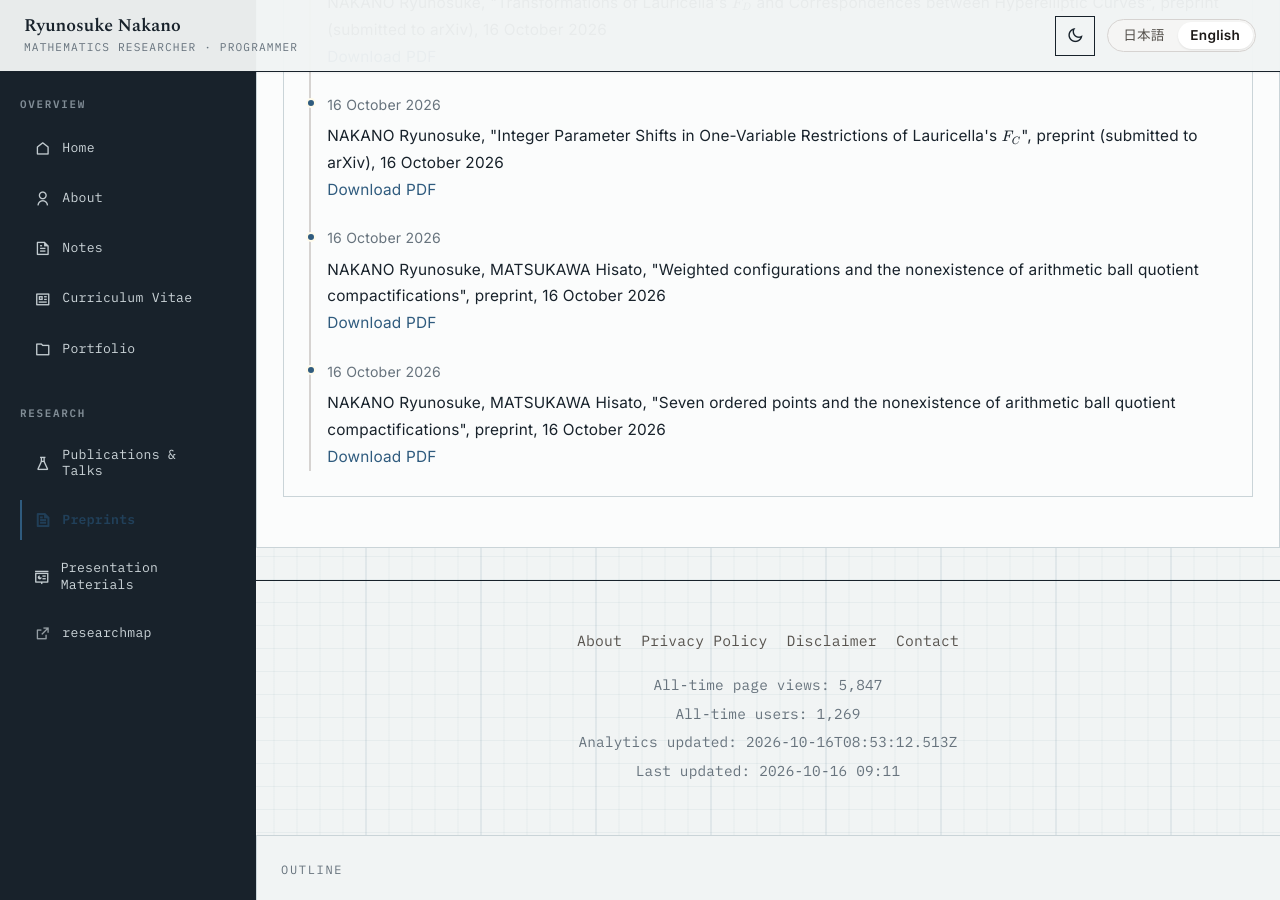
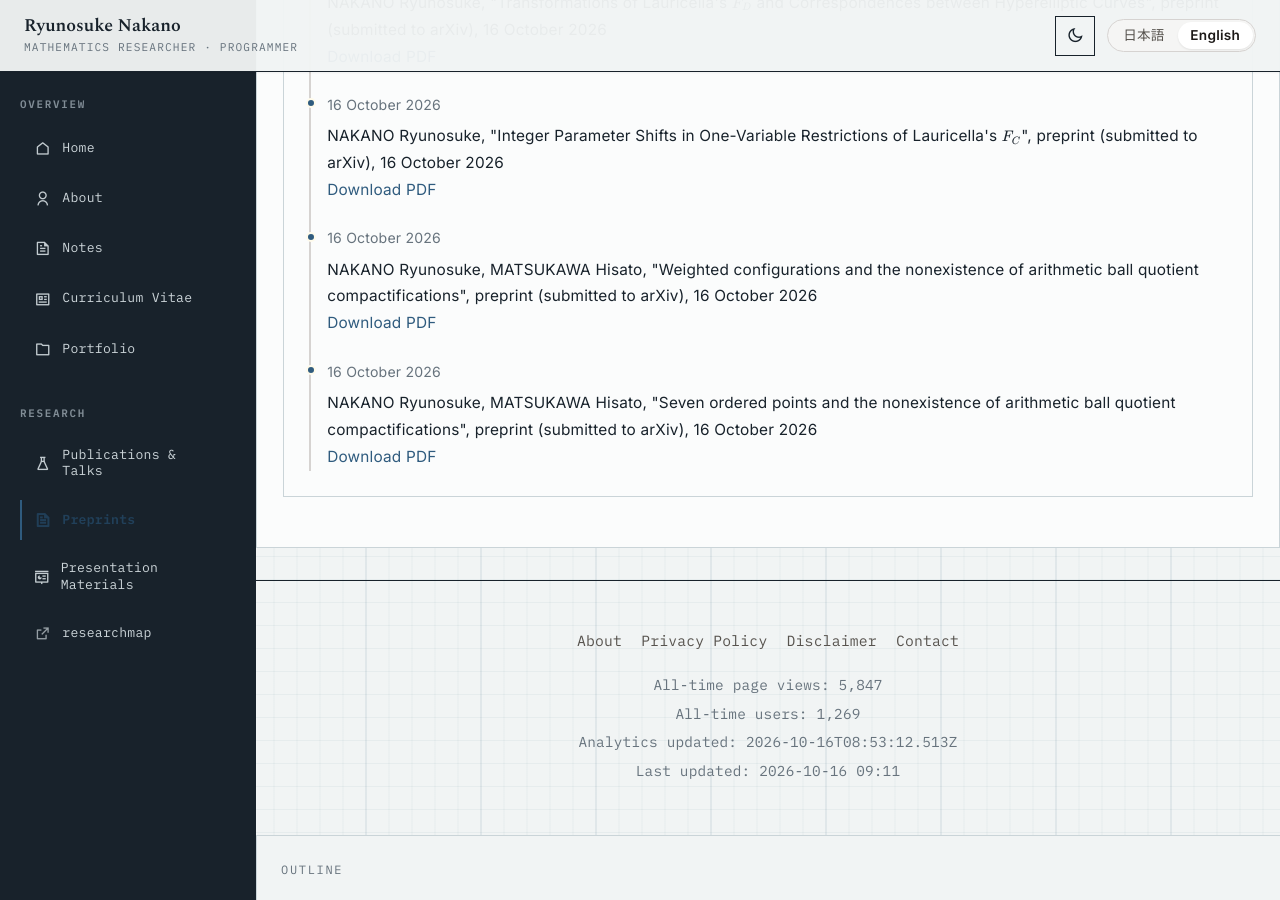
Before and after one commit to NAKANORyunosuke/NAKANORyunosuke.github.io, a Jekyll site: the page built from preprints.html, in a window 1280 px wide and 900 px high, scrolled down 942 px. Built offline with Jekyll 4.4.1, drawn with Linux system fonts in a browser that asks for light colours; nearby versions of some CDN libraries.

Commit message:
松川氏との共著2本を arXiv 投稿中の表記に更新
Co-Authored-By: Claude Opus 5.5 <noreply@anthropic.com>

```diff
--- a/_data/research.yml
+++ b/_data/research.yml
@@ -60,15 +60,15 @@ sections:
                 en: "16 October 2026"
             pdf: "/assets/pdf/preprints/weighted-configurations.pdf"
             description:
-                ja: 'NAKANO Ryunosuke, MATSUKAWA Hisato, "Weighted configurations and the nonexistence of arithmetic ball quotient compactifications", preprint, 2026年10月16日'
-                en: 'NAKANO Ryunosuke, MATSUKAWA Hisato, "Weighted configurations and the nonexistence of arithmetic ball quotient compactifications", preprint, 16 October 2026'
+                ja: 'NAKANO Ryunosuke, MATSUKAWA Hisato, "Weighted configurations and the nonexistence of arithmetic ball quotient compactifications", preprint（arXiv 投稿中）, 2026年10月16日'
+                en: 'NAKANO Ryunosuke, MATSUKAWA Hisato, "Weighted configurations and the nonexistence of arithmetic ball quotient compactifications", preprint (submitted to arXiv), 16 October 2026'
           - date:
                 ja: "2026年10月16日"
                 en: "16 October 2026"
             pdf: "/assets/pdf/preprints/seven-point-configurations.pdf"
             description:
-                ja: 'NAKANO Ryunosuke, MATSUKAWA Hisato, "Seven ordered points and the nonexistence of arithmetic ball quotient compactifications", preprint, 2026年10月16日'
-                en: 'NAKANO Ryunosuke, MATSUKAWA Hisato, "Seven ordered points and the nonexistence of arithmetic ball quotient compactifications", preprint, 16 October 2026'
+                ja: 'NAKANO Ryunosuke, MATSUKAWA Hisato, "Seven ordered points and the nonexistence of arithmetic ball quotient compactifications", preprint（arXiv 投稿中）, 2026年10月16日'
+                en: 'NAKANO Ryunosuke, MATSUKAWA Hisato, "Seven ordered points and the nonexistence of arithmetic ball quotient compactifications", preprint (submitted to arXiv), 16 October 2026'
       empty_message:
           ja: "Coming soon..."
           en: "Coming soon..."
```
